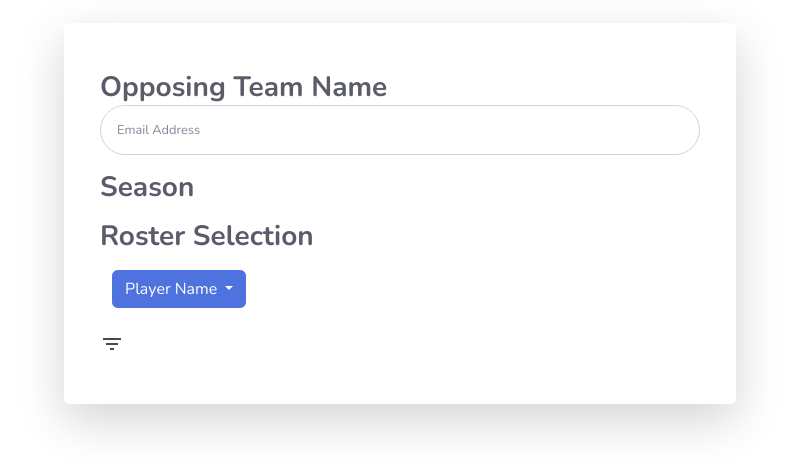
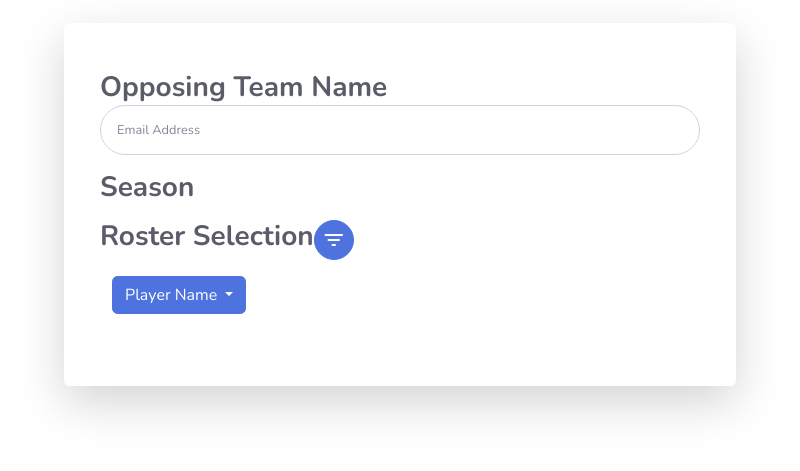
Before and after one commit to yumibyte/OBSTextEditor-New, an Electron app: page src/htmlTemplates/GamePanel.html in a window 800 px wide. Shown: the part 133-604 px from the top of the page. Drawn offline with nearby package versions, Linux system fonts and the light colour scheme.

Commit message:
created filter button and trigger

```diff
--- a/src/htmlTemplates/GamePanel.html
+++ b/src/htmlTemplates/GamePanel.html
@@ -55,9 +55,11 @@
 
                                 <div class="form-group row">
 
-                                  <div class="h3 mb-0 font-weight-bold text-gray-800">Roster Selection</div>
+                                    <div class="h3 mb-0 font-weight-bold text-gray-800">Roster Selection</div>
 
-
+                                    <a href="#" class="btn btn-primary btn-circle">
+                                        <span onclick="filterSelected()" class="material-icons icon-size-small">filter_list</span>
+                                    </a>
                                 </div>
                                 <div class="row">
                                   <div class="col-sm-6 mb-3 mb-sm-0">
@@ -73,10 +75,6 @@
                                             <a class="dropdown-item" href="#">Another action</a>
                                             <a class="dropdown-item" href="#">Something else here</a>
                                         </div>
-                                    </div>
-
-                                    <div class="row">
-                                        <span class="material-icons icon-size-small">filter_list</span>
                                     </div>
 
 
--- a/src/scripts/GameBaseFunctionality.js
+++ b/src/scripts/GameBaseFunctionality.js
@@ -22,6 +22,10 @@ function navigateToGamePanel(gameType) {
   }
 }
 
+function filterSelected() {
+  console.log("test!");
+}
+
 function updateGamePanel() {
   console.log(localStorage.getItem("teamInputTitle"));
   document.getElementById("teamInputTitle").innerHTML = localStorage.getItem("teamInputTitle");
```
